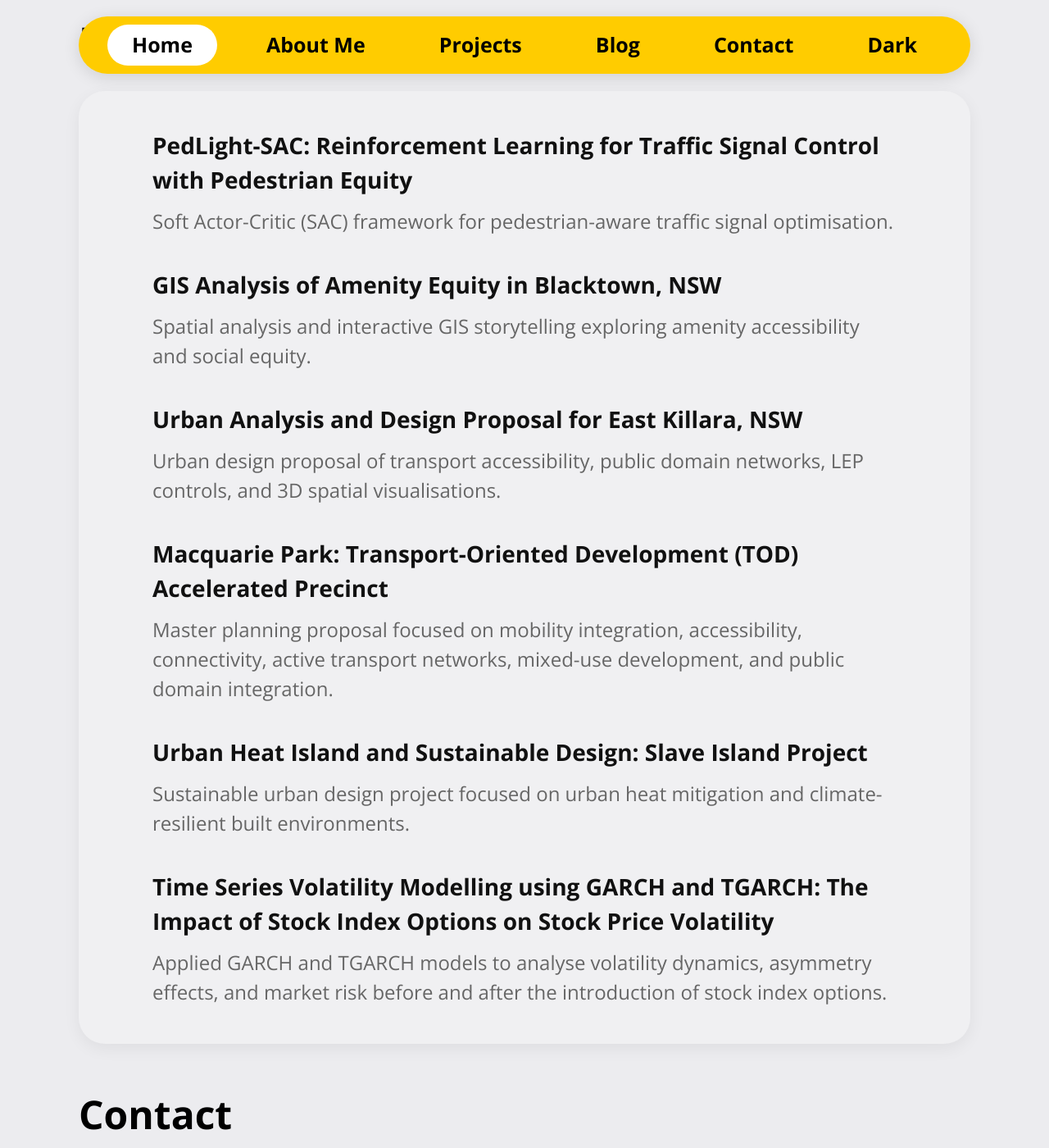
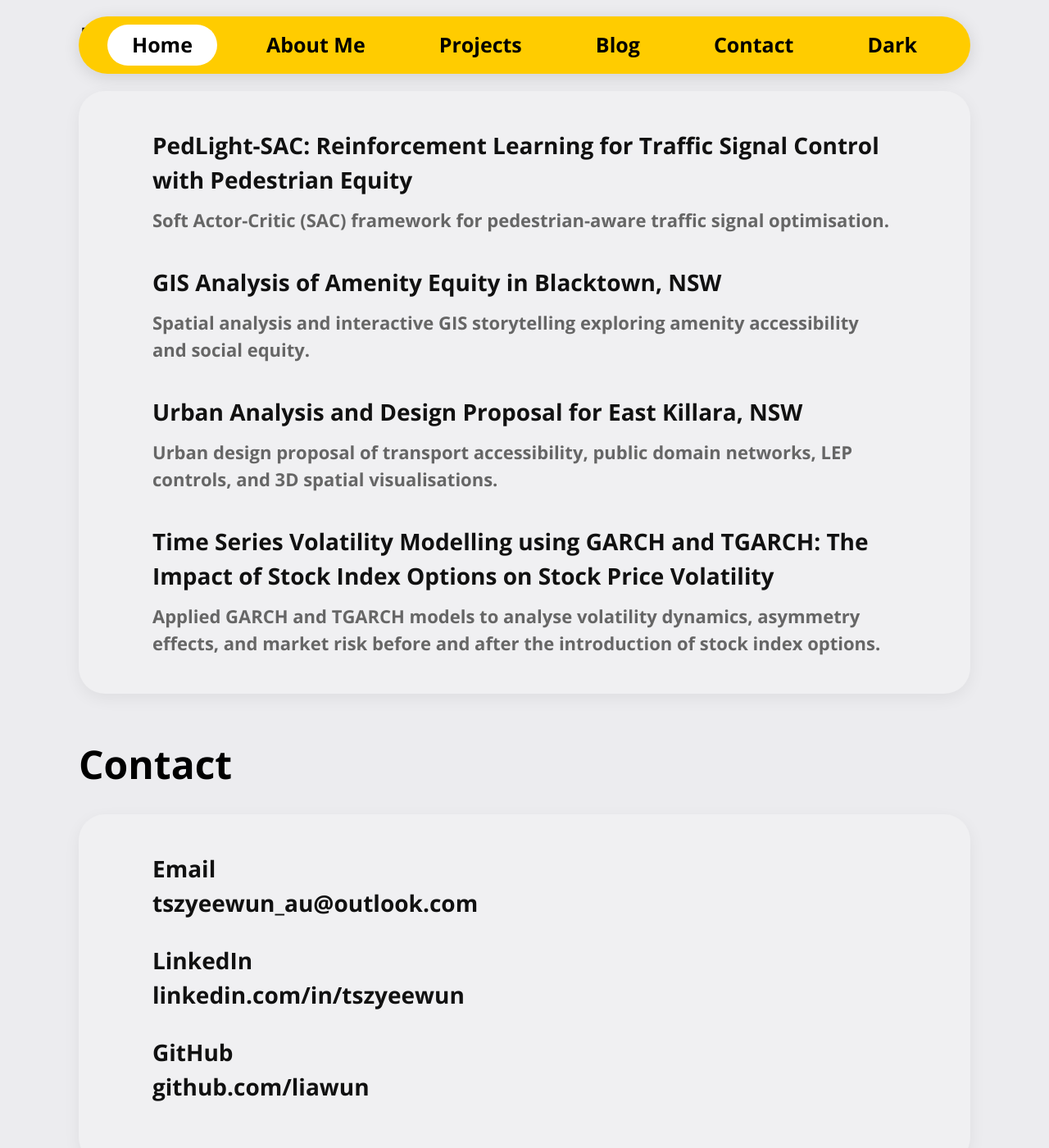
Before and after one commit to tszyeewun/tszyeewun.github.io, a Jekyll site: the page built from index.md, in a window 1280 px wide and 1400 px high, scrolled down 2698 px. Shown: the whole window at 82% size. Built offline with Jekyll 4.4.1, drawn with Linux system fonts in a browser that asks for light colours.

Commit message:
Update index.md by removing projects and styling
Removed several project titles and descriptions from the index. Adjusted font size and weight for project descriptions.

```diff
--- a/index.md
+++ b/index.md
@@ -137,22 +137,6 @@ title: Home
 
     <div class="project-description">
       Urban design proposal of transport accessibility, public domain networks, LEP controls, and 3D spatial visualisations.
-    </div>
-
-    <div class="project-title">
-      Macquarie Park: Transport-Oriented Development (TOD) Accelerated Precinct
-    </div>
-
-    <div class="project-description">
-      Master planning proposal focused on mobility integration, accessibility, connectivity, active transport networks, mixed-use development, and public domain integration.
-    </div>
-
-    <div class="project-title">
-      Urban Heat Island and Sustainable Design: Slave Island Project
-    </div>
-
-    <div class="project-description">
-      Sustainable urban design project focused on urban heat mitigation and climate-resilient built environments.
     </div>
 
     <div class="project-title">
@@ -342,9 +326,9 @@ title: Home
 
 .project-description{
 
-  font-size:24px;
+  font-size:22px;
 
-  font-weight:400;
+  font-weight:600;
 
   line-height:1.5;
 
```
